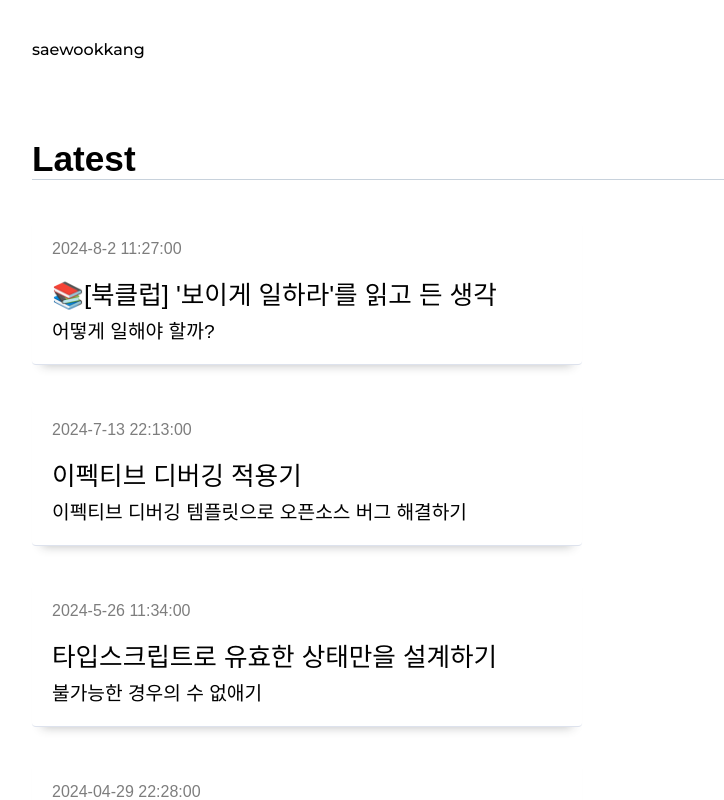
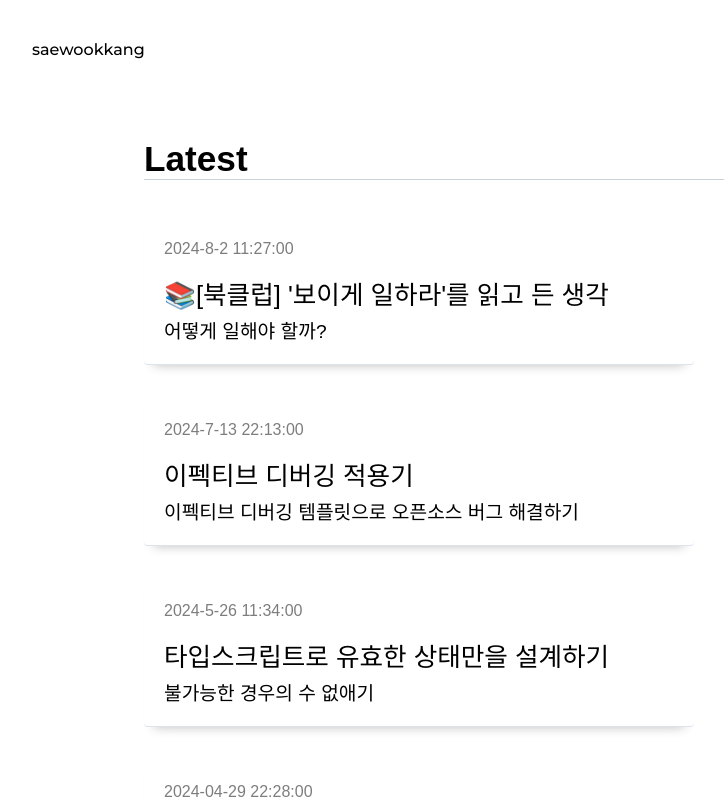
Before and after one commit to SaeWooKKang/next-blog, a Next.js app: page / in a window 1280 px wide. Shown: the top 800 px of the page, without its empty margins (96-820 px from the left). Built offline with nearby package versions, Linux system fonts and the light colour scheme.

Commit message:
design(posts/[id]): 컨텐츠 영역이 좀 더 가운데에 올 수 있도록 width 수정

```diff
--- a/src/shared/component/layout/index.module.css
+++ b/src/shared/component/layout/index.module.css
@@ -15,12 +15,11 @@
   font-family: 'Montserrat', sans-serif;
 }
 .main {
-  width: 100%;
+  max-width: 840px;
   min-height: calc(100% - 200px);
 
-  padding: 0 10%;
-  padding-bottom: 70px;
-  margin-bottom: 60px;
+  margin: 0 auto 60px;
+  padding: 0 20px 70px;
 }
 .footer {
   width: 100%;
```
